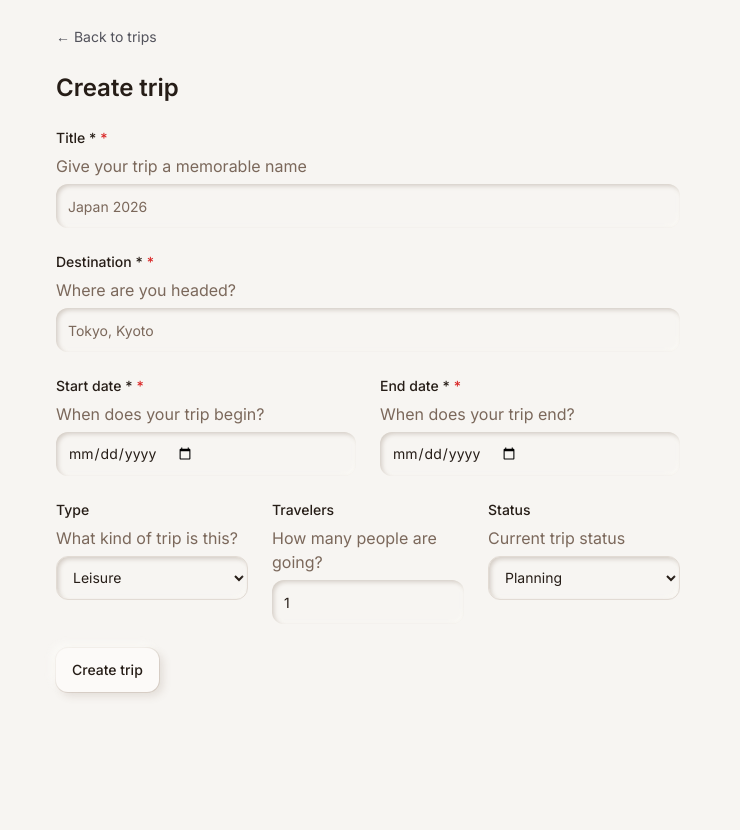
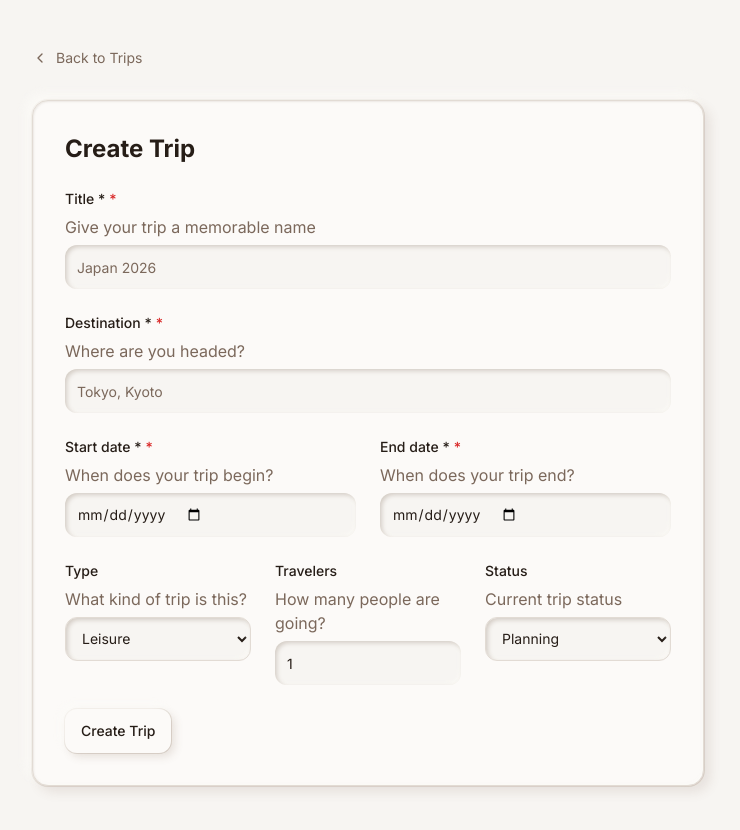
Before and after one commit to anishalladi-sys/travelapp, a Next.js app: page /trips/new in a window 1280 px wide. Shown: the top 830 px of the page, without its empty margins (272-1012 px from the left). Before the commit the page ends 800 px from the top, so only its background shows below. Built offline with nearby package versions, Linux system fonts and the light colour scheme.

Commit message:
feat: claymorphism create and edit trip pages

```diff
--- a/app/trips/[id]/edit/page.tsx
+++ b/app/trips/[id]/edit/page.tsx
@@ -3,6 +3,7 @@
 import { getTrip } from "@/lib/data/trips";
 import { updateTripAction } from "@/app/trips/actions";
 import { TripForm } from "@/components/trip-form";
+import { ChevronLeft } from "lucide-react";
 
 export const dynamic = "force-dynamic";
 
@@ -12,12 +13,19 @@
   if (!trip) notFound();
   const bound = updateTripAction.bind(null, id);
   return (
-    <div className="mx-auto max-w-2xl p-6 space-y-6">
-      <Link href={`/trips/${id}`} className="text-sm text-zinc-600 hover:underline">← Back to trip</Link>
-      <h1 className="text-2xl font-semibold">Edit trip</h1>
+    <div className="min-h-screen bg-clay-surface py-12 px-4 sm:px-6 lg:px-8">
+      <div className="mx-auto max-w-2xl space-y-8">
+        <div className="flex items-center justify-between">
+          <Link href={`/trips/${id}`} className="flex items-center gap-2 text-sm text-muted-foreground hover:text-foreground transition-colors">
+            <ChevronLeft className="h-4 w-4" />
+            <span>Back to Trip</span>
+          </Link>
+        </div>
+        <div className="rounded-clay-lg border border-clay-border bg-clay-raised p-8 shadow-clay-raised">
+          <h1 className="font-display text-2xl font-bold text-foreground mb-6">Edit Trip</h1>
           <TripForm
             action={bound as never}
-        submitLabel="Save changes"
+            submitLabel="Save Changes"
             defaultValues={{
               title: trip.title,
               destination: trip.destination,
@@ -29,5 +37,7 @@
             }}
           />
         </div>
+      </div>
+    </div>
   );
 }
--- a/app/trips/new/page.tsx
+++ b/app/trips/new/page.tsx
@@ -1,13 +1,23 @@
 import { createTripAction } from "@/app/trips/actions";
 import { TripForm } from "@/components/trip-form";
 import Link from "next/link";
+import { ChevronLeft } from "lucide-react";
 
 export default function NewTripPage() {
   return (
-    <div className="mx-auto max-w-2xl p-6 space-y-6">
-      <Link href="/trips" className="text-sm text-zinc-600 hover:underline">← Back to trips</Link>
-      <h1 className="text-2xl font-semibold">Create trip</h1>
-      <TripForm action={createTripAction as never} submitLabel="Create trip" />
+    <div className="min-h-screen bg-clay-surface py-12 px-4 sm:px-6 lg:px-8">
+      <div className="mx-auto max-w-2xl space-y-8">
+        <div className="flex items-center justify-between">
+          <Link href="/trips" className="flex items-center gap-2 text-sm text-muted-foreground hover:text-foreground transition-colors">
+            <ChevronLeft className="h-4 w-4" />
+            <span>Back to Trips</span>
+          </Link>
+        </div>
+        <div className="rounded-clay-lg border border-clay-border bg-clay-raised p-8 shadow-clay-raised">
+          <h1 className="font-display text-2xl font-bold text-foreground mb-6">Create Trip</h1>
+          <TripForm action={createTripAction as never} submitLabel="Create Trip" />
+        </div>
+      </div>
     </div>
   );
 }
```
Lines whose indentation alone changed are shown as unchanged.
